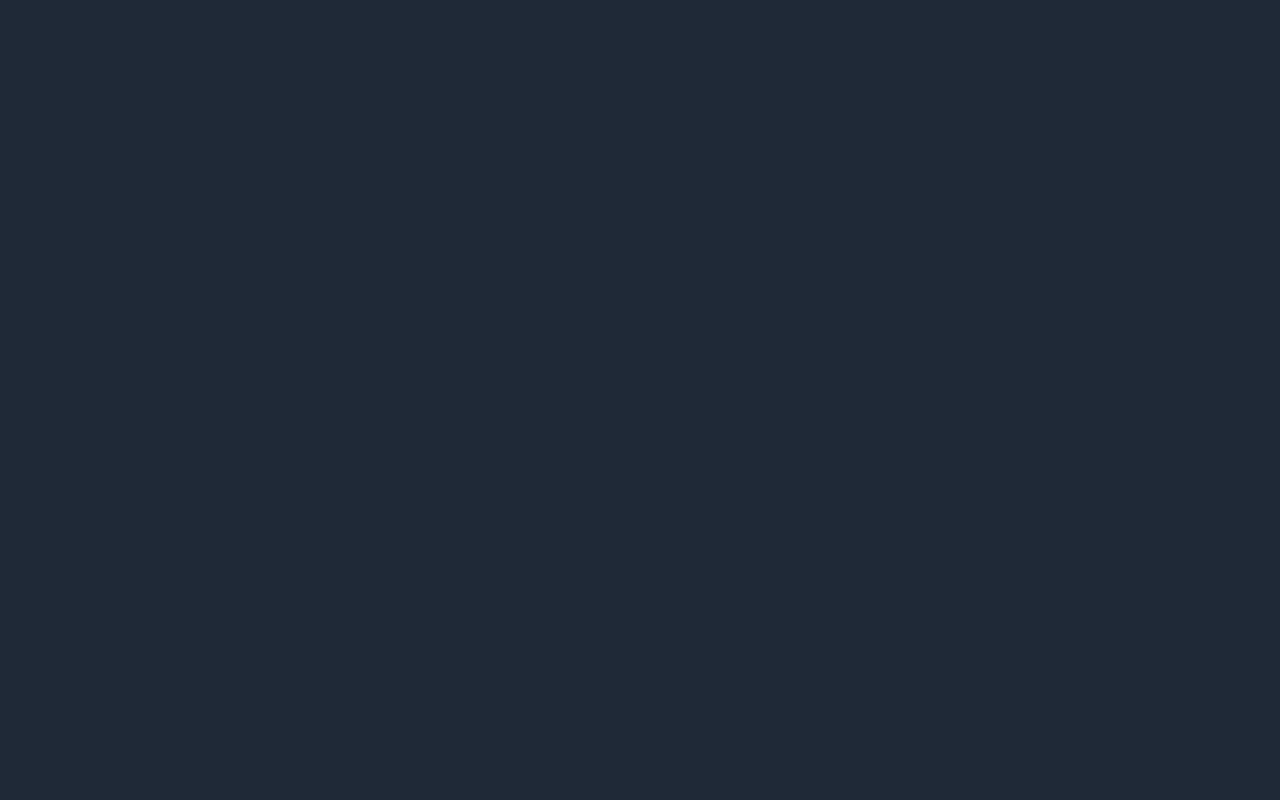
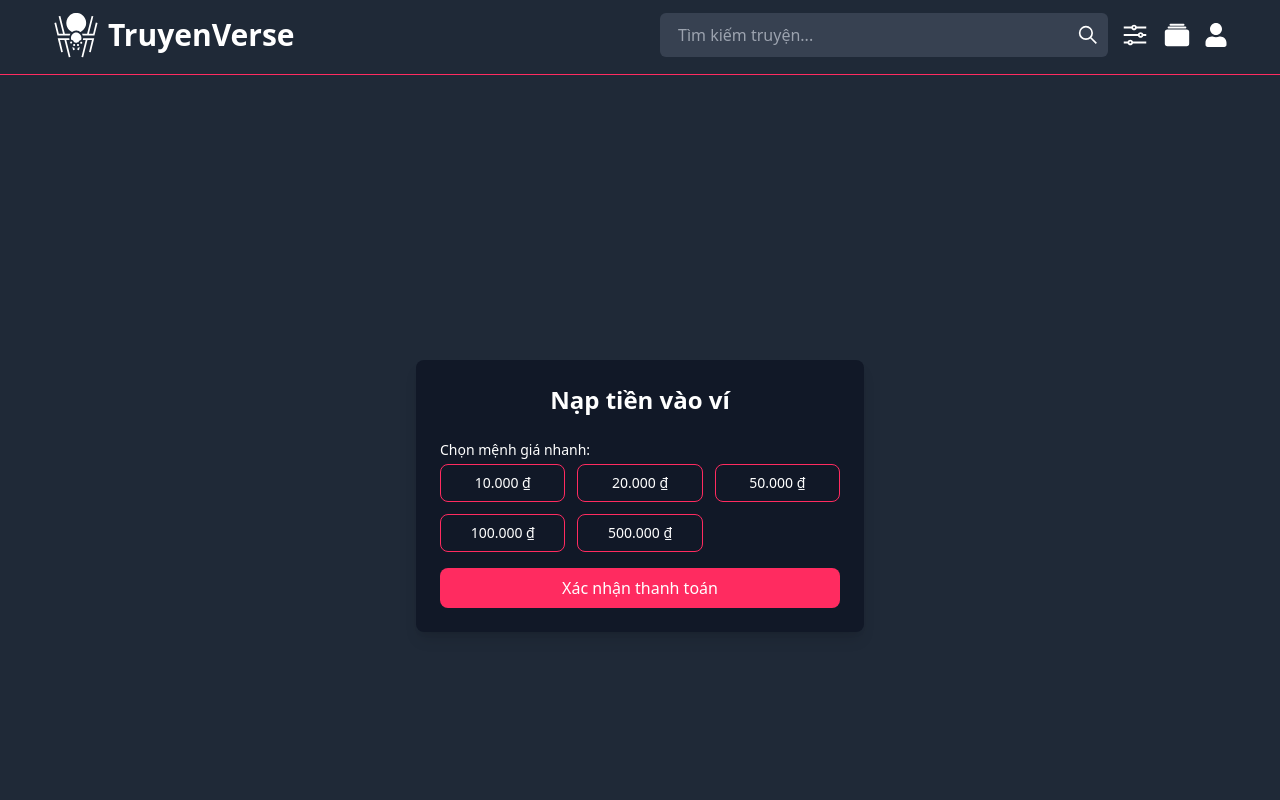
Before and after one commit to nguyenninh1212212/advance-web-group, a React (Vite) app: page /payment/to-up in a window 1280 px wide. Before the commit this address had no page. Shown: the top 800 px of the page. Built offline with nearby package versions, Linux system fonts and the light colour scheme; sample sign-in values are in the browser's storage.

Commit message:
hoàn thành nạp tiền

```diff
--- a/src/api/index.tsx
+++ b/src/api/index.tsx
@@ -1,6 +1,6 @@
 import axios from "axios";
 
-const BASE_URL = "/"; // Địa chỉ API backend
+const BASE_URL = "http://localhost:8080";
 // Tạo một instance của axios
 export const api = axios.create({
   baseURL: `${BASE_URL}`, // Địa chỉ API backend
@@ -17,6 +17,7 @@ api.interceptors.request.use((config) => {
   if (token) {
     config.headers.Authorization = `Bearer ${token}`; // Gắn token vào header Authorization
   }
+  console.log("Request config:", config); // In cấu hình yêu cầu ra console để kiểm tra
   return config;
 });
 
--- a/src/api/login.ts
+++ b/src/api/login.ts
@@ -22,3 +22,7 @@ export const login = async (
   });
   return response.data;
 };
+
+export const logout = async (): Promise<void> => {
+  await api.post("/auth/logout", {}, { withCredentials: true });
+};
--- /dev/null
+++ b/src/api/payment.ts
@@ -0,0 +1,32 @@
+import { api } from "./index";
+
+interface PaymentRequest {
+  amount: number;
+}
+
+interface PaymentResponse {
+  code: number;
+  message: string;
+  result: {
+    code: string;
+    message: string;
+    paymentUrl: string;
+  };
+}
+
+export const paymentApi = async (
+  credentials: PaymentRequest
+): Promise<PaymentResponse> => {
+  const response = await api.get<PaymentResponse>("/payment/vn-pay", {
+    params: { amount: credentials.amount },
+    withCredentials: true,
+  });
+  return response.data;
+};
+
+export const vnPayReturnApi = async ({ amount }: { amount: number }): Promise<void> => {
+  const response = await api.post(`/payment/confirm/${amount}`, {
+    withCredentials: true,
+  });
+  return response.data;
+};
--- a/src/components/popup/Profile.tsx
+++ b/src/components/popup/Profile.tsx
@@ -4,21 +4,27 @@ import { IoIosAddCircle } from "react-icons/io";
 import { RiBookShelfLine } from "react-icons/ri";
 import { BsCardChecklist } from "react-icons/bs";
 import { Link, useNavigate } from "react-router-dom";
-import Cookies from "js-cookie";
 import ThemeSwitcher from "../ThemeSwitcher";
 import { useTheme } from "../../util/theme/theme";
 import { useQueryClient } from "@tanstack/react-query";
+import { logout } from "../../api/login";
 
 const Profile = ({ onClose }: { onClose: () => void }) => {
   const navigator = useNavigate();
   const queryClient = useQueryClient();
-  const handleLogout = () => {
-    localStorage.removeItem("accessToken");
-    localStorage.clear(); // hoặc chỉ xóa các key cụ thể bạn lưu
-    queryClient.clear();
-    onClose();
-    navigator("/auth/login");
+  const handleLogout = async () => {
+    try {
+      await logout(); // Gọi hàm logout bất đồng bộ nếu có
+      localStorage.removeItem("accessToken"); // Xóa token khỏi localStorage
+      localStorage.clear(); // Xóa toàn bộ localStorage nếu cần
+      queryClient.clear(); // Xóa tất cả dữ liệu cache của React Query
+      onClose(); // Đóng giao diện (nếu cần)
+      navigator("/auth/login"); // Chuyển hướng tới trang login
+    } catch (error) {
+      console.error("Error during logout:", error); // Log lỗi nếu có sự cố trong quá trình logout
+    }
   };
+
 
   const theme = useTheme();
   const iconst = {
@@ -48,6 +54,10 @@ const Profile = ({ onClose }: { onClose: () => void }) => {
     },
   ];
 
+  const handleTopUpClick = () => {
+    navigator("/payment/to-up");
+  };
+
   return (
     <div
       className={`fixed top-3 max-md:top-0 max-md:right-0 w-screen h-screen ${theme.header} text-white z-50 md:w-[350px] md:h-auto md:rounded-lg md:mt-16 md:-ml-80 md:border border-stone-600 p-4 overflow-y-auto scrollbar-hide transition-transform duration-300 transform md:translate-x-0`}
@@ -72,7 +82,10 @@ const Profile = ({ onClose }: { onClose: () => void }) => {
           </p>
         </div>
         <div title="Nạp tiền">
-          <IoIosAddCircle className="text-xl text-purple-400 cursor-pointer hover:scale-110 transition-transform duration-200" />
+          <IoIosAddCircle
+            onClick={handleTopUpClick}
+            className="text-xl text-purple-400 cursor-pointer hover:scale-110 transition-transform duration-200"
+          />
         </div>
       </div>
 
--- /dev/null
+++ b/src/page/My/Payment/TopUpPage.tsx
@@ -0,0 +1,86 @@
+import React, { useState } from "react";
+import { paymentApi } from "../../../api/payment";
+import { useTheme } from "../../../util/theme/theme";
+
+const denominations = [10000, 20000, 50000, 100000, 500000];
+
+const formatCurrency = (amount: number): string =>
+  amount.toLocaleString("vi-VN", { style: "currency", currency: "VND" });
+
+const TopUpPage: React.FC = () => {
+  const [amount, setAmount] = useState<number>(0);
+  const [isLoading, setIsLoading] = useState(false);
+  const [error, setError] = useState<string | null>(null);
+  const theme = useTheme(); // Lấy theme hiện tại
+
+  const handleSelectAmount = (value: number) => {
+    setAmount(value);
+  };
+
+  const handleSubmit = async () => {
+    if (!amount || amount <= 0) {
+      setError("Vui lòng chọn số tiền hợp lệ.");
+      return;
+    }
+
+    setError(null);
+    setIsLoading(true);
+
+    try {
+      const response = await paymentApi({ amount });
+
+      console.log("Payment response:", response);
+
+      if (response.result?.paymentUrl) {
+        // Chuyển hướng người dùng đến URL thanh toán
+        window.open(response.result.paymentUrl, "_self");
+      } else {
+        setError("Không nhận được liên kết thanh toán.");
+      }
+    } catch (e: any) {
+      console.error(e);
+      if (e.response?.status === 401) {
+        window.location.href = "/auth/login"; // Redirect nếu bị 401
+      } else {
+        setError("Lỗi khi tạo yêu cầu thanh toán.");
+      }
+    } finally {
+      setIsLoading(false);
+    }
+  };
+
+  return (
+    <div className={`min-h-screen ${theme.background} flex items-center justify-center px-4 py-8`}>
+      <div className={`${theme.card} ${theme.shadow} ${theme.rounded} p-6 w-full max-w-md`}>
+        <h1 className={`text-2xl font-bold text-center mb-6 ${theme.text}`}>Nạp tiền vào ví</h1>
+
+        <label className={`block text-sm font-medium mb-1 ${theme.text}`}>Chọn mệnh giá nhanh:</label>
+        <div className="grid grid-cols-3 gap-3 mb-4">
+          {denominations.map((value) => (
+            <button
+              key={value}
+              onClick={() => handleSelectAmount(value)}
+              className={`py-2 px-3 border ${theme.border} ${theme.rounded} text-sm ${
+                amount === value ? `${theme.background_card} ${theme.text}` : `${theme.hover}`
+              }`}
+            >
+              {formatCurrency(value)}
+            </button>
+          ))}
+        </div>
+
+        {error && <p className="text-red-600 text-sm mb-3 text-center">{error}</p>}
+
+        <button
+          onClick={handleSubmit}
+          disabled={isLoading}
+          className={`w-full ${theme.background_card} ${theme.text} py-2 ${theme.rounded} ${theme.hover} disabled:opacity-50`}
+        >
+          {isLoading ? "Đang xử lý..." : "Xác nhận thanh toán"}
+        </button>
+      </div>
+    </div>
+  );
+};
+
+export default TopUpPage;
--- /dev/null
+++ b/src/page/My/Payment/VnpayReturn.tsx
@@ -0,0 +1,42 @@
+// src/pages/VnpayReturn.tsx
+import { useEffect } from 'react';
+import { useNavigate, useSearchParams } from 'react-router-dom';
+import { vnPayReturnApi } from '../../../api/payment';
+
+const VnpayReturn = () => {
+  const [searchParams] = useSearchParams();
+  const navigate = useNavigate();
+
+  useEffect(() => {
+    const responseCode = searchParams.get('vnp_ResponseCode');
+    const vnpTxnRef = searchParams.get('vnp_TxnRef');
+    const amount = searchParams.get('vnp_Amount');
+
+    const handleVnPayReturn = async () => {
+      if (responseCode === '00' && vnpTxnRef && amount) {
+        try {
+          await vnPayReturnApi({ amount: parseInt(amount) / 100 }); // VNPAY trả về amount * 100
+          alert('Thanh toán thành công!');
+          window.location.href = '/my/payment-history'; // Chuyển hướng đến trang lịch sử thanh toán
+        } catch (error) {
+          console.error('Lỗi xác nhận giao dịch:', error);
+          alert('Có lỗi khi xác nhận thanh toán.');
+        }
+      } else {
+        alert('Thanh toán thất bại hoặc bị huỷ.');
+        navigate('/payment/to-up');
+      }
+    };
+
+    handleVnPayReturn();
+  }, [searchParams]);
+
+
+  return (
+    <div className="p-4 text-center">
+      <h2 className="text-xl font-semibold">Đang xử lý giao dịch...</h2>
+    </div>
+  );
+};
+
+export default VnpayReturn;
```
Also changed, not shown: src/router/index.tsx (+12 -0 lines).
